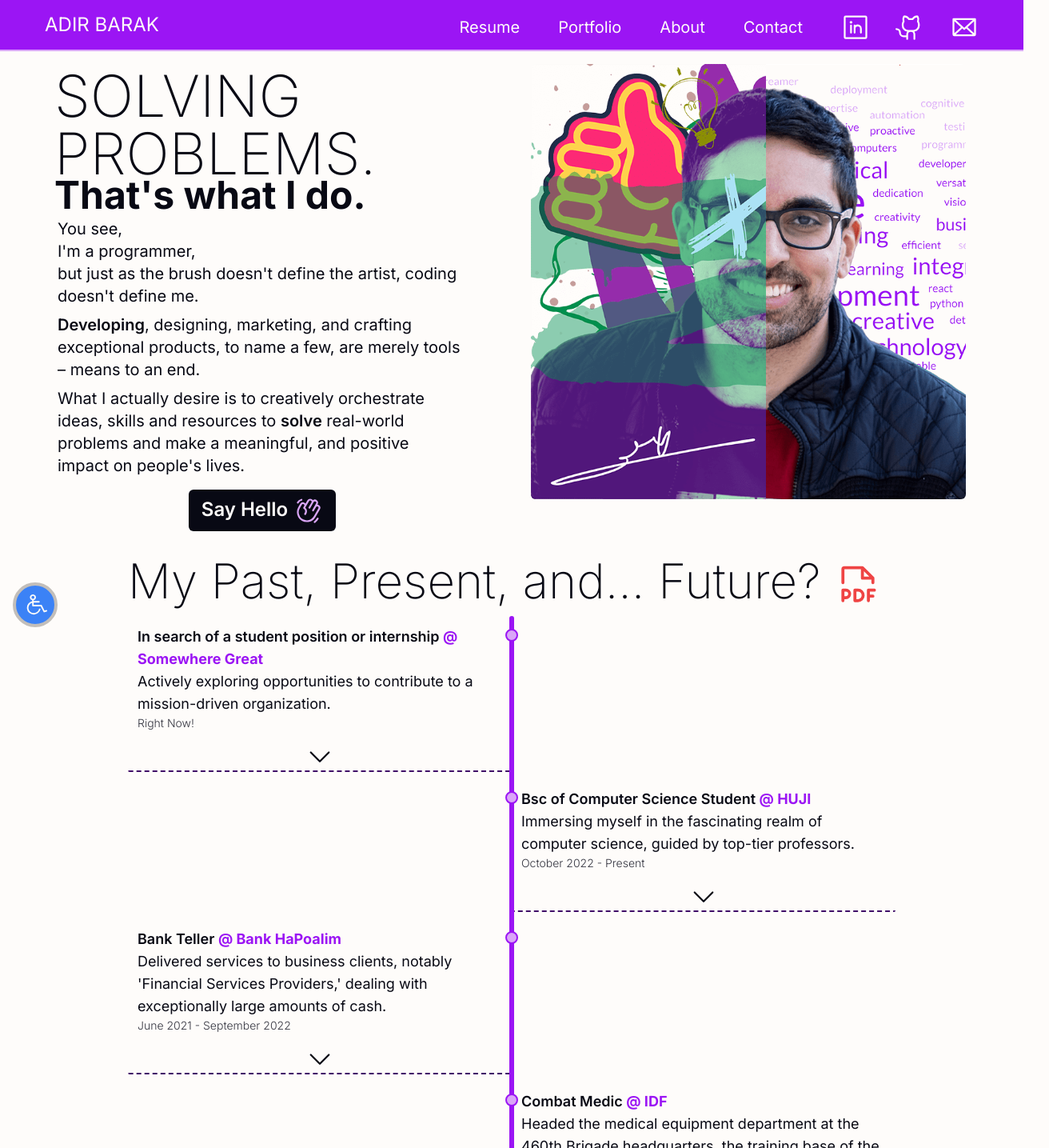
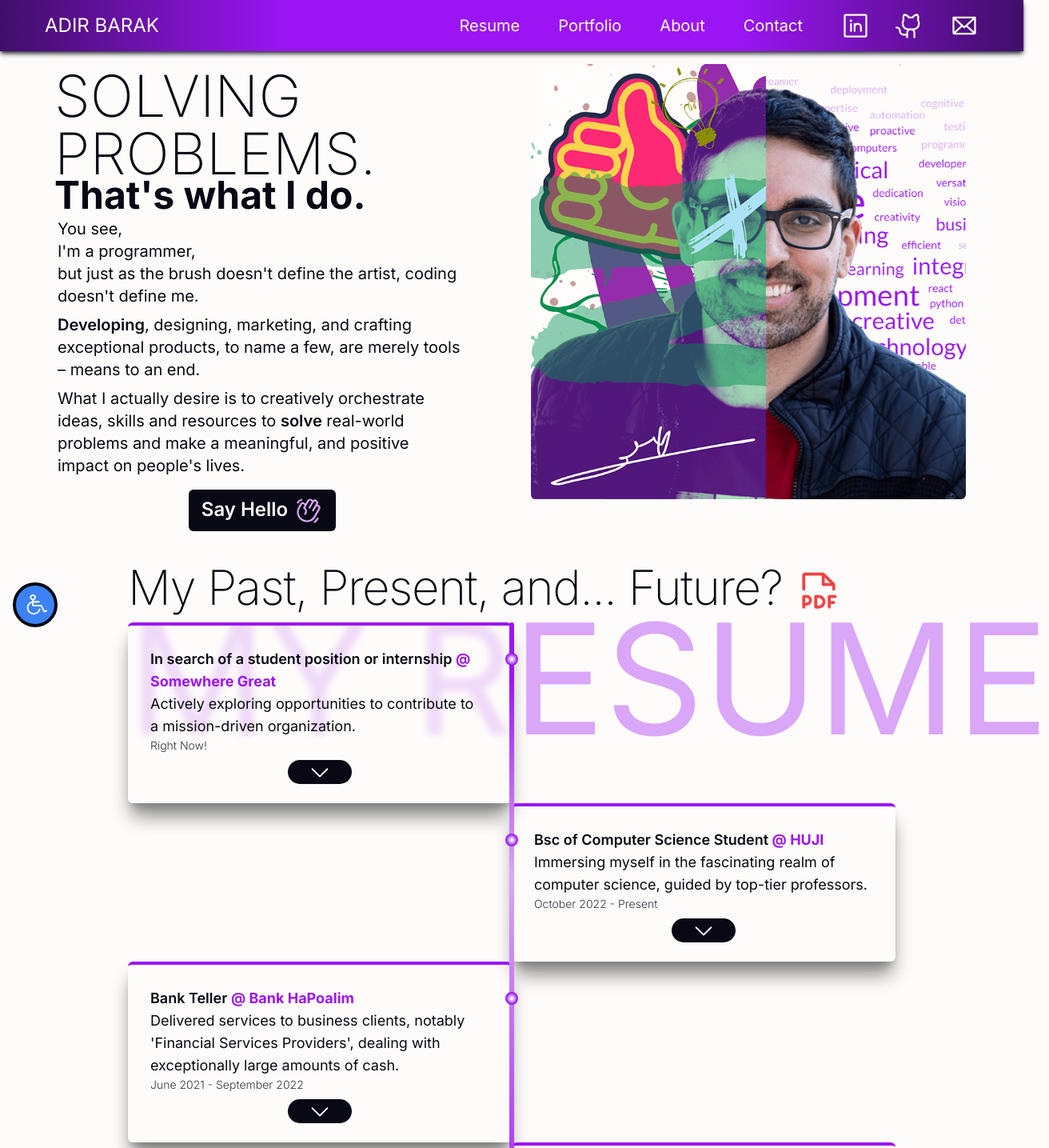
Before and after one commit to adir-barak/portfolio, a Next.js app: page / in a window 1280 px wide. Shown: the top 1435 px of the page at 80% size, 1312 px wide, since content can reach past the window. Built offline with nearby package versions, Linux system fonts and the light colour scheme.

Commit message:
mostly visual improvements

```diff
--- a/app/accessibility-statement/page.tsx
+++ b/app/accessibility-statement/page.tsx
@@ -52,7 +52,7 @@ type Props = {};
 export default function page({}: Props) {
   return (
     <main id='top' className='technical-article'>
-      <h1>Accessibility statement</h1>
+      <h1>Accessibility Statement</h1>
       <section>
         <p>
           Welcome to <Link href='/'>Adir Barak&apos;s</Link> portfolio website.
--- a/app/components/Header.tsx
+++ b/app/components/Header.tsx
@@ -14,7 +14,7 @@ export default function Header({}: Props) {
     setMenuIsOpen((prev) => !prev);
   };
   return (
-    <header>
+    <header className='lg:.header-gradient-lg'>
       <div className='header-container lg:header-container-lg'>
         <Link href='/' aria-label='link to homepage' className='text-lg sm:text-xl md:text-2xl'>
           ADIR BARAK
@@ -24,7 +24,7 @@ export default function Header({}: Props) {
         </button>
 
         <nav className={`nav lg:nav-lg ${menuIsOpen ? 'open' : ''} ${pathname !== '/' ? 'partial' : ''}`}>
-          <ul className='nav-list lg:nav-list-lg'>
+          <menu className='nav-list lg:nav-list-lg'>
             {pathname === '/' ? (
               <>
                 <li>
@@ -67,7 +67,7 @@ export default function Header({}: Props) {
                     href='https://www.linkedin.com/in/adir-barak'
                     target='_blank'
                     aria-label='link to my linkedin profile'
-                    className='nav-list-link'>
+                    className='nav-list-link inline-block'>
                     <LinkedinLogo />
                   </Link>
                 </li>
@@ -76,7 +76,7 @@ export default function Header({}: Props) {
                     href='https://github.com/adir-barak'
                     target='_blank'
                     aria-label='link to my github profile'
-                    className='nav-list-link'>
+                    className='nav-list-link inline-block'>
                     <GithubLogo />
                   </Link>
                 </li>
@@ -85,13 +85,13 @@ export default function Header({}: Props) {
                     href='mailto:Adir.Barak@mail.huji.ac.il'
                     target='_blank'
                     aria-label='link to contact me via email'
-                    className='nav-list-link'>
+                    className='nav-list-link inline-block'>
                     <Envelope />
                   </Link>
                 </li>
               </ul>
             </li>
-          </ul>
+          </menu>
         </nav>
       </div>
     </header>
--- a/app/components/Hero.tsx
+++ b/app/components/Hero.tsx
@@ -51,9 +51,7 @@ export default function Hero({}: Props) {
           </ScrollToLink>
         </div>
       </article>
-      {/* <div aria-hidden={true} className='hero-decor a'></div>
-      <div aria-hidden={true} className='hero-decor b'></div>
-      <div aria-hidden={true} className='hero-decor c'></div> */}
+      {/* <div aria-hidden={true} className='hero-decor'></div> */}
     </section>
   );
 }
--- a/app/components/HeroImage.tsx
+++ b/app/components/HeroImage.tsx
@@ -25,7 +25,7 @@ export default function HeroImage({}: Props) {
     //   </div>
     // </div>
     <div
-      className='hero-img-container'
+      className='hero-img-container select-none cursor-crosshair'
       onMouseMove={(e: React.MouseEvent<HTMLDivElement>) => {
         const rect = (e.currentTarget as HTMLDivElement).getBoundingClientRect();
         const relativeX = e.clientX - rect.left;
@@ -39,10 +39,10 @@ export default function HeroImage({}: Props) {
         alt='A picture of me'
         width={1889}
         height={1757}
-        className='hero-img-special'
+        className='hero-img-special '
         style={{ width: `${value}%` }}
       />
-      <div className='hero-img-base relative -z-50'>
+      <div className='hero-img-base relative -z-50 '>
         <Image priority={true} src='/me-wordom.png' alt='A picture of me' width={1889} height={1757} className='hero-img-base' />
       </div>
     </div>
--- a/app/components/Resume.tsx
+++ b/app/components/Resume.tsx
@@ -10,7 +10,10 @@ export default function Resume({}: Props) {
   const data = resumeData.data;
   return (
     <section id='resume' className='section'>
-      <h3 className='section-title'>
+      <span aria-hidden={true} className='hidden lg:resume-decor'>
+        MY RESUME
+      </span>
+      <h3 className='section-title resume-section-title'>
         My Past, Present, and... <span className='font-extralight'>Future?</span>{' '}
         <Link
           href='/Adir Barak - Resume.pdf'
@@ -20,6 +23,7 @@ export default function Resume({}: Props) {
           <FilePdf className='inline text-4xl md:text-5xl lg:text-6xl' />
         </Link>
       </h3>
+
       <div className='resume-cards-container'>
         {data.map((point, i) => (
           <ResumeCard point={point} key={i} />
--- a/app/components/ResumeCard.tsx
+++ b/app/components/ResumeCard.tsx
@@ -31,7 +31,7 @@ export default function ResumeCard({ point }: Props) {
           {point.start}
           {point.end ? ` - ${point.end}` : ''}
         </p>
-        <button className='resume-card-toggle-button' onClick={toggleCard}>
+        <button className='resume-card-toggle-button button' onClick={toggleCard}>
           <CaretDown className={`transition-all ${isCardOpen && 'rotate-180'} inline`} />
         </button>
       </div>
@@ -43,9 +43,9 @@ export default function ResumeCard({ point }: Props) {
                 {bullet}
               </li>
             ))}
-            <ScrollToLink href={`#resume-card-${point.id}`} onClick={toggleCard} className='resume-card-toggle-button sm:hidden'>
+            {/* <ScrollToLink href={`#resume-card-${point.id}`} onClick={toggleCard} className='resume-card-toggle-button sm:hidden'>
               <CaretUp className='inline' />
-            </ScrollToLink>
+            </ScrollToLink> */}
           </>
         }
       </ul>
--- a/app/globals.css
+++ b/app/globals.css
@@ -30,7 +30,7 @@
     @apply invert;
   }
   .body.emphasizeLinks > * a {
-    @apply bg-yellow-400;
+    @apply bg-yellow-500;
   }
   .body.accessibleFont > * {
     @apply font-serif;
@@ -60,33 +60,72 @@
     @apply mx-6 sm:mx-10 md:mx-16 lg:mx-28 xl:mx-40 mb-4 sm:mb-6 md:mb-8 lg:mb-10 xl:mb-12;
   }
   .section-title {
-    @apply text-3xl sm:text-4xl md:text-5xl lg:text-6xl font-light md:font-extralight mb-1 lg:mb-2;
+    @apply text-3xl sm:text-4xl md:text-5xl lg:text-6xl font-light md:font-extralight mb-1 lg:mb-2 -tracking-wide;
   }
 
   .accessibility-menu {
-    @apply fixed bottom-8 left-2 z-50 md:bottom-4 md:left-4 flex flex-col text-secondary-2;
+    @apply fixed bottom-8 left-2 z-50 md:bottom-4 md:left-4 flex flex-col text-main-0;
   }
   .accessibility-menu-content {
     @apply hidden;
   }
   .accessibility-menu.open .accessibility-menu-content {
-    @apply flex flex-col gap-2 bg-secondary-0 p-2 border-secondary-2 border max-h-[448px] overflow-y-scroll;
+    @apply flex flex-col gap-2 bg-secondary-2 p-2  max-h-[448px] overflow-y-scroll;
   }
   .accessibility-menu-item {
-    @apply text-center block border-secondary-2 border px-2;
+    @apply text-center block border-main-0 border px-2 rounded-sm;
+  }
+  .accessibility-menu-item:hover {
+    @apply text-center block border-main-0 border px-2 bg-secondary-1;
+  }
+  .body.monochrome .accessibility-menu-item.monochrome {
+    @apply bg-secondary-1 font-bold;
+  }
+  .body.inverted .accessibility-menu-item.inverted {
+    @apply bg-secondary-1 font-bold;
+  }
+  .body.emphasizeLinks .accessibility-menu-item.emphasizeLinks {
+    @apply bg-secondary-1 font-bold;
+  }
+  .body.accessibleFont .accessibility-menu-item.accessibleFont {
+    @apply bg-secondary-1 font-bold;
   }
   .accessibility-toggle-button {
-    @apply border-main-1 cursor-pointer bg-blue-500 rounded-full aspect-square grid place-items-center border-4 self-start text-main-0 w-11 p-1 text-xl sm:w-14 sm:p-2 sm:text-3xl;
+    @apply border-main-4 cursor-pointer bg-blue-500 rounded-full aspect-square grid place-items-center border-4 self-start text-main-0 w-11 p-1 text-xl sm:w-14 sm:p-2 sm:text-3xl;
+  }
+  /* .accessibility-menu-item-checkmark */
+  .accessibility-menu-item-checkmark {
+    @apply hidden;
+  }
+  .body.monochrome .accessibility-menu-item-checkmark.monochrome {
+    @apply inline;
+  }
+  .body.inverted .accessibility-menu-item-checkmark.inverted {
+    @apply inline;
+  }
+  .body.emphasizeLinks .accessibility-menu-item-checkmark.emphasizeLinks {
+    @apply inline;
+  }
+  .body.accessibleFont .accessibility-menu-item-checkmark.accessibleFont {
+    @apply inline;
   }
 }
 
 @layer components {
   /* --- Header --- */
   header {
-    @apply sticky top-0 z-50 bg-secondary-1 text-main-0;
+    /* @apply sticky top-0 z-50 bg-secondary-1 text-main-0; */
+    @apply sticky top-0 z-50 text-main-0;
+    background: linear-gradient(
+      90deg,
+      var(--secondary-2) 0%,
+      var(--secondary-1) 28%,
+      var(--secondary-1) 72%,
+      var(--secondary-2) 100%
+    );
   }
   .header-container {
-    @apply relative w-full h-16 flex flex-row justify-between items-center border-secondary-0 border-b-2 px-4 sm:px-6 md:px-10 lg:px-12 xl:px-14;
+    @apply relative w-full h-16 flex flex-row justify-between items-center px-4 sm:px-6 md:px-10 lg:px-12 xl:px-14 shadow-md shadow-main-3;
   }
   .header-container-lg {
     @apply static;
@@ -96,7 +135,7 @@
     @apply text-3xl p-1 grid place-content-center transition-transform ease-in;
   }
   .nav-button:hover {
-    @apply rotate-6 text-secondary-2;
+    @apply rotate-6 text-secondary-0;
   }
   /* --- Header -> nav --- */
   .nav {
@@ -116,19 +155,28 @@
     @apply text-center w-full mx-auto;
   }
   .nav-list-lg {
-    @apply flex flex-row m-0 w-full justify-end items-center gap-6 xl:gap-12;
+    @apply flex flex-row m-0 w-full items-center gap-6 xl:gap-12 h-full;
   }
   .nav-list > li {
     @apply text-xl py-4;
   }
+  .nav-list-lg > li {
+    @apply py-0;
+  }
   .nav-list > li:not(:last-child) {
     @apply border-secondary-1 border-b-2 lg:border-0;
   }
+  .nav-list-link {
+    @apply transition-transform inline-block;
+  }
   .nav-list-link:hover {
-    @apply text-secondary-0;
+    @apply text-secondary-0 scale-105 inline-block;
   }
   .nav-list-icons {
-    @apply text-4xl flex flex-row justify-evenly items-center lg:gap-4 xl:gap-8;
+    @apply text-4xl flex flex-row justify-evenly items-center lg:gap-4 xl:gap-8 h-full;
+  }
+  .nav-list-lg .nav-list-icons > * {
+    @apply grid place-items-center;
   }
 
   /* --- HeroImage --- */
@@ -195,35 +243,31 @@
     @apply w-full;
   }
   /* --- Hero -> hero-decor: --- */
-  /* .hero-decor {
-    @apply absolute bg-secondary-1 aspect-square rounded-full -z-10 border-t-[12px] border-t-secondary-0 border-b-8 border-b-secondary-2;
-  }
-  .hero-decor.a {
-    @apply -top-1/4 left-3/4 w-[20vw] ;
-  }
-  .hero-decor.b {
-    @apply top-1/2 left-1/4 w-[25vw];
-  }
-  .hero-decor.c {
-    @apply top-3/4 left-full w-[30vw] ;
-  } */
 
   /* --- Resume --- */
+  .resume-section-title {
+    @apply lg:-mt-44 xl:-mt-60;
+  }
   /* --- Resume -> resume-cards-container: --- */
   .resume-cards-container {
     @apply relative lg:left-1/2 lg:w-1/2;
   }
   .resume-cards-container::before {
-    @apply content-[''] absolute w-1 sm:w-1.5 h-full bg-secondary-1 z-10 rounded-l-full sm:-left-[3px] lg:rounded-full;
+    @apply content-[''] absolute w-1 sm:w-1.5 h-full z-10 rounded-l-full sm:-left-[3px] lg:rounded-full;
+    background-image: linear-gradient(30deg, var(--secondary-1) 8%, var(--secondary-0) 64%, var(--secondary-1) 92%);
   }
 
   /* --- ResumeCard --- */
   /* --- ResumeCard -> resume-card: --- */
   .resume-card {
-    @apply rounded-sm mb-2 border-secondary-2 border-b-2 border-dashed relative sm:text-lg max-w-3xl;
+    @apply rounded-[4px] lg:rounded-md mb-4 border-t-4 border-t-secondary-1  relative sm:text-lg max-w-3xl lg:m-0 shadow-lg lg:shadow-xl  sm:p-2 md:p-4 shadow-main-2 lg:shadow-main-2;
+  }
+  .resume-card::after {
+    @apply content-[''] block absolute inset-0 w-full h-full bg-main-0 bg-opacity-60 backdrop-blur-sm -z-10
   }
   .resume-card::before {
-    @apply content-[''] absolute w-3 h-3 sm:w-4 sm:h-4 bg-secondary-0 rounded-full top-4 -left-1 sm:-left-2 z-20 border-2 border-secondary-1;
+    @apply content-[''] absolute w-3 h-3 sm:w-4 sm:h-4  rounded-full top-[18px] sm:top-[26px] md:top-[34px] -left-[5px] sm:-left-2 z-20;
+    background-image: radial-gradient(circle, var(--main-0) 8%, var(--secondary-1) 64%);
   }
   .resume-card.alt {
     @apply right-full;
@@ -248,7 +292,10 @@
     @apply font-light text-main-3 text-sm;
   }
   .resume-card-toggle-button {
-    @apply mx-auto block w-fit h-fit text-2xl md:text-3xl lg:text-4xl;
+    @apply mx-auto mb-2 grid place-items-center w-14 sm:w-16 md:w-20 h-fit text-2xl md:text-3xl bg-main-4 rounded-full text-main-0 overflow-hidden p-0 mt-0;
+  }
+  .resume-decor {
+    @apply text-secondary-0 sticky top-1/3 -z-[100] whitespace-nowrap lg:text-9xl xl:text-[192px] inline-block lg:mt-6 xl:mt-14;
   }
   /* --- ResumeCard -> resume-card-content: --- */
   /* .resume-card-content {
@@ -269,10 +316,19 @@
   }
   /* --- PortfolioCard -> portfolio-card: --- */
   .portfolio-card {
-    @apply mb-2 border-secondary-2 border-2 rounded-sm overflow-hidden sm:text-lg lg:border lg:m-0;
+    @apply mb-2 border-secondary-2 border-x-2 border-b-4 sm:border-b-8 overflow-hidden rounded-md sm:text-lg lg:m-0 shadow-xl sm:shadow-2xl shadow-main-2 sm:shadow-main-2;
   }
   .portfolio-card-title {
-    @apply font-semibold text-lg text-center lg:text-xl xl:text-2xl xl:font-medium;
+    @apply font-semibold text-lg text-center lg:text-xl xl:text-2xl xl:font-medium text-main-0 tracking-wider;
+    /* background-image: rgb(64, 14, 104);
+    background-image: -moz-linear-gradient(45deg, rgba(64, 14, 104, 1) 62%, rgba(218, 166, 248, 1) 69%, rgba(64, 14, 104, 1) 76%);
+    background-image: -webkit-linear-gradient(
+      45deg,
+      rgba(64, 14, 104, 1) 62%,
+      rgba(218, 166, 248, 1) 69%,
+      rgba(64, 14, 104, 1) 76%
+    ); */
+    background-image: linear-gradient(30deg, #400e68 2%, #9b15f4 64%, #400e68 98%);
   }
   /* .portfolio-card-subtitle {
     @apply border-b-2 pb-2 border-secondary-0;
@@ -283,7 +339,7 @@
     @apply w-fit h-fit ml-auto text-3xl flex flex-row justify-center items-center gap-1;
   }
   .portfolio-card-link {
-    @apply w-fit h-fit cursor-pointer hover:text-main-0;
+    @apply w-fit h-fit cursor-pointer hover:text-main-0 hover:scale-125 transition-transform;
   }
   /* --- PortfolioCard -> portfolio-card-content: --- */
   .portfolio-card-content {
@@ -293,14 +349,14 @@
     @apply content-[''] block absolute left-0 top-0 h-full w-full bg-secondary-2 opacity-0 transition-opacity -z-10;
   }
   .portfolio-card-content:hover::before {
-    @apply opacity-75;
+    @apply opacity-90;
   }
   .portfolio-card-content:hover .portfilio-card-thumbnail {
-    @apply opacity-75 -z-20 blur-lg;
+    @apply -z-20 blur-sm;
   }
   /* --- PortfolioCard -> portfolio-card-thumbnail: --- */
   .portfilio-card-thumbnail {
-    @apply absolute left-0 top-0 h-full w-full object-top object-cover opacity-100 transition-opacity bg-main-0;
+    @apply absolute left-0 top-0 h-full w-full object-top object-cover transition-all bg-main-0;
   }
   /* .portfilio-card-bullet {
     @apply font-normal;
@@ -310,7 +366,7 @@
     @apply flex flex-row flex-wrap gap-2 mt-2 text-sm;
   }
   .portfolio-card-tool {
-    @apply border border-secondary-0 rounded-md py-1 px-2 pointer-events-none;
+    @apply border border-secondary-0 rounded-md py-1 px-2 pointer-events-none tracking-wider;
   }
 
   /* --- ImagesSlideshow --- */
@@ -332,10 +388,10 @@
     @apply w-fit ml-auto;
   }
   .text-pager-button {
-    @apply border border-secondary-0;
+    @apply border border-secondary-0 transition-transform;
   }
   .text-pager-button:hover {
-    @apply text-main-0 border-main-0;
+    @apply text-main-0 border-main-0 scale-125;
   }
   /* --- TextPager -> text-pager-info: --- */
   .text-pager-info {
@@ -376,14 +432,23 @@
 
   /* --- Footer --- */
   footer {
-    @apply bg-secondary-0 relative pt-10 text-secondary-2 font-medium px-4 text-sm mt-12 lg:pt-12;
+    @apply relative pt-10 text-main-0 font-medium px-4 text-sm mt-12 lg:pt-12;
+    /* background: linear-gradient(
+      30deg,
+      var(--secondary-2) 0%,
+      var(--secondary-1) 28%,
+      var(--secondary-1) 72%,
+      var(--secondary-2) 100%
+    ); */
+    background: linear-gradient(16deg, var(--secondary-2) 0%, var(--secondary-1) 64%);
   }
   /* --- Footer -> footer-back-to-top: --- */
   .footer-back-to-top {
-    @apply font-normal absolute top-0 left-1/2 bg-secondary-0 text-main-0 rounded-full -translate-x-1/2 -translate-y-1/2 transition-transform text-6xl grid place-content-center md:text-7xl lg:text-8xl;
+    @apply font-normal absolute top-0 left-1/2  text-main-0 rounded-full -translate-x-1/2 -translate-y-1/2 transition-all text-6xl grid place-content-center md:text-7xl lg:text-8xl shadow-2xl shadow-main-3 opacity-80;
+    background-image: linear-gradient(30deg, var(--secondary-2) 0%, var(--secondary-1) 64%);
   }
   .footer-back-to-top:hover {
-    @apply -translate-y-3/4;
+    @apply -translate-y-3/4 opacity-100;
   }
   /* --- Footer -> footer-title: --- */
   .footer-title {
@@ -398,7 +463,7 @@
   }
   /* --- Footer -> footer-links: --- */
   .footer-links {
-    @apply flex flex-col justify-evenly items-center mx-auto font-semibold gap-1 py-2 border-y border-secondary-2 max-w-3xl sm:flex-row;
+    @apply flex flex-col justify-evenly items-center mx-auto font-semibold gap-1 py-2 border-y border-main-0 max-w-3xl sm:flex-row;
   }
   .footer-link {
     @apply block w-fit h-fit;
--- a/json/resumeData.json
+++ b/json/resumeData.json
@@ -28,7 +28,7 @@
       "id": "3",
       "institution": "Bank HaPoalim",
       "jobTitle": "Bank Teller",
-      "highlight": "Delivered services to business clients, notably 'Financial Services Providers,' dealing with exceptionally large amounts of cash.",
+      "highlight": "Delivered services to business clients, notably 'Financial Services Providers', dealing with exceptionally large amounts of cash.",
       "start": "June 2021",
       "end": "September 2022",
       "bullets": [
```
Also changed, not shown: app/components/AccessibilityMenu.tsx (+16 -8 lines).
